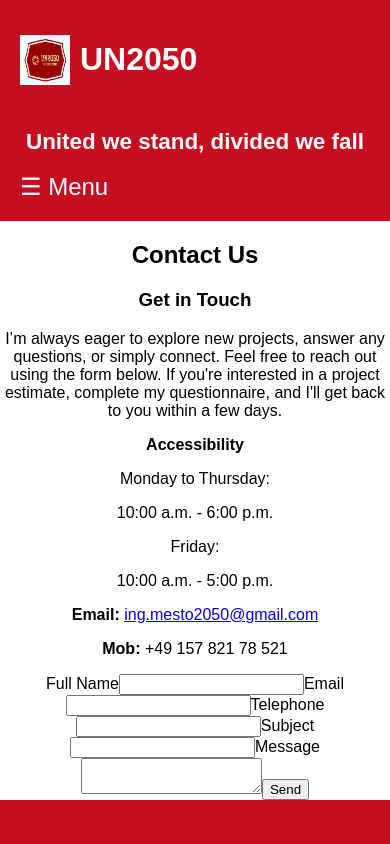
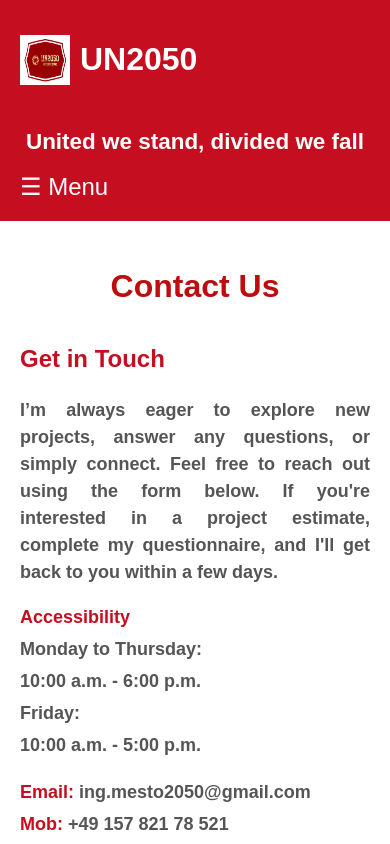
Before and after one commit to MohamedMesto/Love-CrossWords2, a React (Create React App) app: page /contact in a window 390 px wide. Shown: the top 844 px of the page. Built offline with nearby package versions, Linux system fonts and the light colour scheme.

Commit message:
update  Contact.css to meet the contents od Contact.js

```diff
--- a/src/components/Contact.css
+++ b/src/components/Contact.css
@@ -1,110 +1,152 @@
-.projects-page {
-    padding: 2ch;
+.contact-page {
+    padding: 20px;
+    max-width: 1400px;
+    margin: 0 auto;
   }
 
-  .projects {
-    display: flex;
-    flex-wrap: wrap;
-    justify-content: center; /* Centers the projects */
-    gap: 20px; /* Space between projects */
+  .contact-content h2 {
+    font-size: xx-large;
+    font-weight: bold;
+    color: #bd0d0d;
+    margin-bottom: 20px;
+    text-align: center;
   }
 
-  .project {
-    width: 30%; /* Display 3 projects at a time on larger screens */
-    text-align: center;
-    padding: 0.6%;
-
+  .contact-columns {
+    display: flex;
+    justify-content: space-between;
+    align-items: flex-start;
+    flex-wrap: wrap;
   }
 
-  .project img {
-    width: 100%;
-    height: auto;
-    object-fit: cover;
-    border-radius: 10px;
-
-
-  }
-
-  .project a{
-    text-decoration: none;
-    color: #bd0d0d;
-  }
-
-  .project a:hover{
-    text-decoration: none;
-    color: gold;
-  }
-
-
-  .justified-text {
+  .contact-info {
+    flex: 1;
+    padding-right: 20px;
+    min-width: 300px;
+    color: #555;
+    font-size: large;
+    font-weight: bold;
     text-align: justify;
   }
 
-  .projects-page h2 {
-    font-size: xx-large;
+  .contact-info h3 {
+    margin-top: 20px;
+    color: #c50e1f;
+    font-size: x-large;
+    text-align: left;
+  }
+
+  .availability, .contact-details {
+    margin-bottom: 20px;
+    text-align: left;
+  }
+
+  .availability p, .contact-details p {
+    font-size: large;
+    color: #555;
+    margin: 5px 0;
     font-weight: bold;
-    color: #bd0d0d;
+  }
+
+  .availability strong {
+    color: #c50e1f;
+  }
+
+  .contact-details p a {
+    font-size: large;
+    color: #555;
+    margin: 5px 0;
+    font-weight: bold;
     text-decoration: none;
   }
 
-  .carousel-controls {
-    display: flex;
-    justify-content: center;
-    margin-top: 20px;
+  .contact-details p a:hover {
+    font-size: 23px;
+    color: gold;
+    margin: 5px 0;
+    font-weight: bold;
+    text-decoration: none;
   }
 
-  .carousel-button {
-    background-color: #bd0d0d;
-    border: none;
+  .contact-details strong {
+    color: #c50e1f;
+  }
+
+  .contact-form-container {
+    flex: 1;
+    padding-left: 20px;
+    min-width: 300px;
+  }
+
+  .contact-form {
+    display: flex;
+    flex-direction: column;
+  }
+
+  .contact-form label {
+    font-weight: bold;
+    margin-bottom: 5px;
+    color: #333;
+    text-align: left;
+  }
+
+  .contact-form input,
+  .contact-form textarea {
+    padding: 10px;
+    margin-bottom: 20px;
+    border-radius: 5px;
+    border: 1px solid #ccc;
+    font-size: 16px;
+    width: 100%;
+  }
+
+  .contact-form textarea {
+    resize: vertical;
+  }
+
+  .contact-form button {
+    background-color: #c50e1f;
     color: white;
     padding: 10px 20px;
-    margin: 0 10px;
+    border: none;
+    border-radius: 5px;
     cursor: pointer;
-    border-radius: 5px;
-    font-size: large;
+    font-size: 16px;
   }
 
-  .carousel-button:hover {
-    background-color: #a00c1c;
+  .contact-form button:hover {
+    background-color: #a00b16;
   }
 
-  .website-name {
-    font-weight: bold;
-    font-size: 1.2em;
-    color: #bd0d0d;
-    margin-top: 10px;
+  /* Responsive Design */
+  @media screen and (max-width: 768px) {
+    .contact-columns {
+      flex-direction: column;
     }
 
-  .website-name a {
-    text-decoration: none;
-    color: #bd0d0d;
+    .contact-info, .contact-form-container {
+      padding: 0;
     }
 
-  .website-name a:hover {
-    color: gold;
+    .contact-info {
+      margin-bottom: 20px;
     }
 
+    .contact-info p {
+      font-size: 18px;
+      line-height: 1.5;
+    }
 
+    .availability p, .contact-details p {
+      font-size: 18px;
+    }
 
+    .contact-form input,
+    .contact-form textarea {
+      font-size: 14px;
+    }
 
-/* Responsive design for mobile devices */
-@media screen and (max-width: 768px) {
-  .project {
-    width: 80%; /* Display 1 project at a time on tablets and small screens */
+    .contact-form button {
+      font-size: 14px;
     }
   }
-
-@media screen and (max-width: 480px) {
-  .project {
-    width: 100%; /* Display 1 project at a time on mobile devices */
-  }
-
-  .title_text {
-    font-size: large; /* Adjust title size for smaller screens */
-  }
-
-  .carousel-button {
-    padding: 8px 16px; /* Adjust button padding for smaller screens */
-    font-size: medium;
-  }
-}
```
Lines whose indentation alone changed are shown as unchanged.
